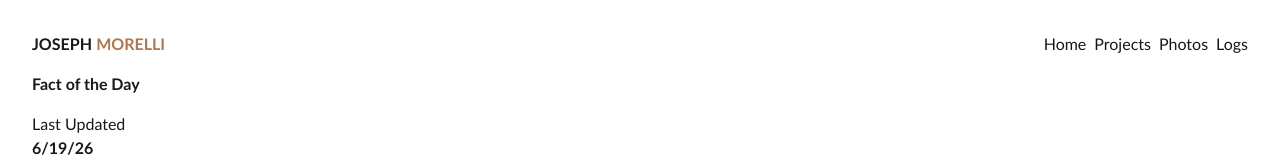
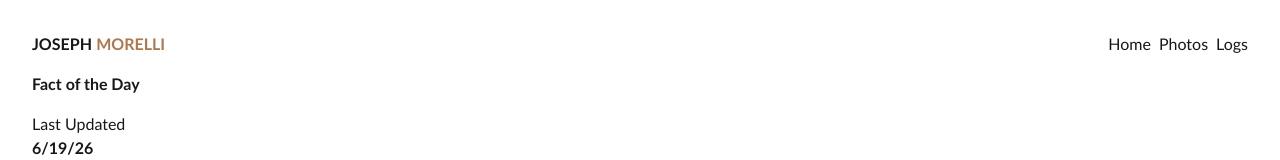
Before and after one commit to Jmjmorelli/Personal-Hub, a Next.js app in the folder morelli/: page / in a window 1280 px wide. Shown: the top 160 px of the page. Built offline with nearby package versions, Linux system fonts and the light colour scheme; no server answers.

Commit message:
commenting projects temporarirlyt

```diff
--- a/morelli/app/components/Header.tsx
+++ b/morelli/app/components/Header.tsx
@@ -14,7 +14,7 @@ function Header() {
         }}>
           <div style={{display: "flex", flexDirection: "row", gap: ".5rem"}}>
             <li><Link href="/">Home</Link></li>
-            <li><Link href="/projects">Projects</Link></li>
+            {/*<li><Link href="/projects">Projects</Link></li>*/}
             <li><Link href="https://files.morellijoseph.com/">Photos</Link></li>
             <li><Link href="/logs">Logs</Link></li>
           </div>
```
